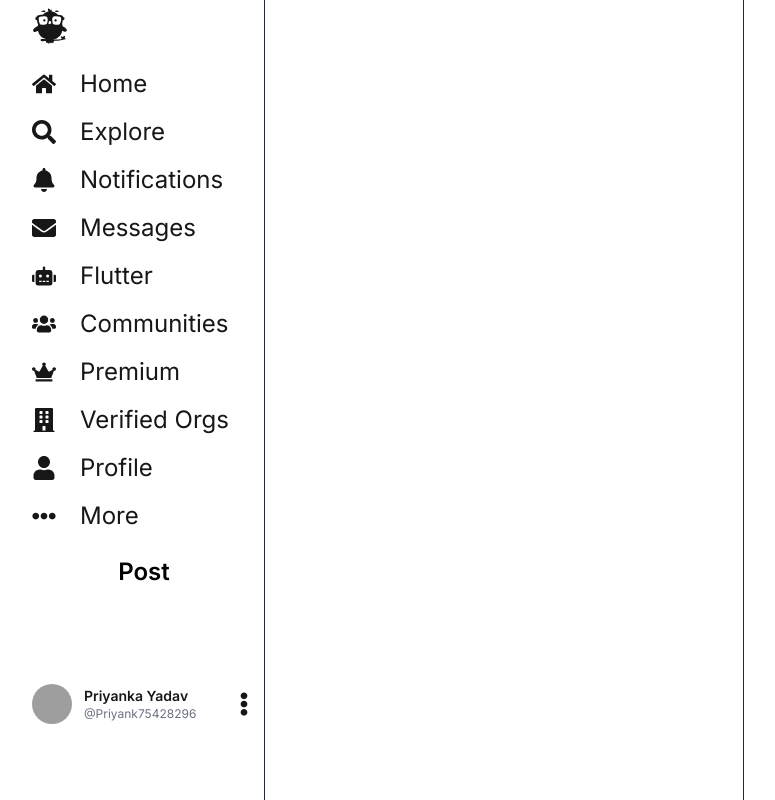
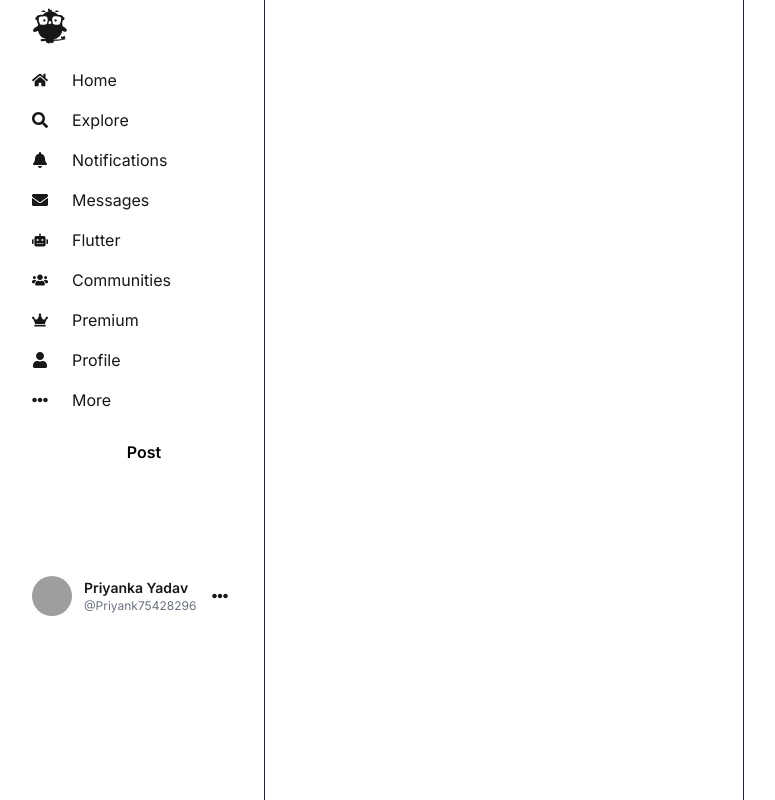
Before and after one commit to piyanka/Tweetopia-A-Twitter-Clone, a Next.js app: page / in a window 1280 px wide. Shown: the whole page, without its empty margins (136-911 px from the left). Built offline with nearby package versions, Linux system fonts and the light colour scheme; grey boxes are pictures that could not be loaded.

Commit message:
Build FeedCard

```diff
--- a/app/page.tsx
+++ b/app/page.tsx
@@ -1,6 +1,6 @@
 import React from "react";
 import Image from "next/image";
-import { FaBell, FaEarlybirds, FaHome, FaSearch, FaRobot, FaEnvelope, FaUsers, FaUser, FaCrown, FaBuilding, FaEllipsisH, FaEllipsisV } from "react-icons/fa";
+import { FaBell, FaEarlybirds, FaHome, FaSearch, FaRobot, FaEnvelope, FaUsers, FaUser, FaCrown, FaBuilding, FaEllipsisH} from "react-icons/fa";
 // import {GoHomeFill } from "react-icons/go";
 // import {IoSearchOutline, IoNotifications, IoPeopleSharp, IoPerson} from "react-icons/io5";
 // import {TiMessages} from "react-icons/ti";
@@ -9,14 +9,15 @@ import { FaBell, FaEarlybirds, FaHome, FaSearch, FaRobot, FaEnvelope, FaUsers, F
 // import {CgOrganisation, CgMoreO} from "react-icons/cg";
 // import {BsPostcardFill} from "react-icons/bs";
 import { Inter } from "next/font/google";
+import FeedCard from "@/components/FeedCard";
 // import { FaEllipsis } from "react-icons/fa6";
 const inter = Inter({ subsets: ["latin"] });
+
 interface TweetopiaSidebarButton {
   title: string;
   icon: React.ReactNode;
 
 }
-
 
 const sidebarMenuItems: TweetopiaSidebarButton[] = [
   {
@@ -47,10 +48,10 @@ const sidebarMenuItems: TweetopiaSidebarButton[] = [
     title: "Premium",
     icon: <FaCrown />
   },
-  {
-    title: "Verified Orgs",
-    icon: <FaBuilding />
-  },
+  // {
+  //   title: "Verified Orgs",
+  //   icon: <FaBuilding />
+  // },
   {
     title: "Profile",
     icon: <FaUser />
@@ -59,15 +60,6 @@ const sidebarMenuItems: TweetopiaSidebarButton[] = [
     title: "More",
     icon: <FaEllipsisH />
   },
-
-
-
-
-
-
-
-
-
 
 ]
 
@@ -80,7 +72,7 @@ export default function Home() {
             <FaEarlybirds />
           </div>
 
-          <div className="mt-2 text-2xl ">
+          <div className="mt-2 text-1xl pr-4">
             <ul>
               {sidebarMenuItems.map((item) => (
                 <li className="flex justify-start  w-fit items-center gap-6 rounded-full hover:bg-gray-800 p-2 cursor-pointer transition-all" key={item.title}>
@@ -92,26 +84,26 @@ export default function Home() {
               ))}
 
             </ul>
-            <button className="bg-white text-black font-semibold py-2 px-4  w-60 rounded-full  hover:bg-gray-100 border-gray-300 mt-2">Post</button>
+            <div className="mt-3">
+              <button className="bg-white text-black font-semibold py-2 px-4  w-60 rounded-full  hover:bg-gray-100 border-gray-300">Post</button>
+            </div>
 
-            <div className="flex w-61 items-center justify-between p-2 rounded-full hover:bg-gray-800 cursor-pointer transition-all mt-20">
-              {/* Profile Picture */}
+            <div className="flex w-full items-center justify-between p-2 rounded-full hover:bg-gray-800 cursor-pointer transition-all mt-24">
+
               <div className="flex items-center gap-3">
                 <img
-                  src="https://images.pexels.com/photos/3792581/pexels-photo-3792581.jpeg?auto=compress&cs=tinysrgb&w=1260&h=750&dpr=1" // Replace with the user's profile picture URL
+                  src="https://images.pexels.com/photos/3792581/pexels-photo-3792581.jpeg?auto=compress&cs=tinysrgb&w=1260&h=750&dpr=1"
                   alt="Profile"
                   className="w-10 h-10 rounded-full"
                 />
                 <div className="hidden md:block">
-                  {/* Username */}
                   <p className="font-semibold text-sm">Priyanka Yadav</p>
-                  {/* Handle */}
                   <p className="text-gray-500 text-xs">@Priyank75428296</p>
                 </div>
               </div>
 
-              {/* More Options */}
-              <FaEllipsisV className="ml-2" />
+
+              <FaEllipsisH className="ml-2 mr-3" />
 
             </div>
 
@@ -120,7 +112,9 @@ export default function Home() {
 
 
         </div>
-        <div className="col-span-6 border-r-[0.2px] border-l-[0.2px] border-gray-800"></div>
+        <div className="col-span-6 border-r-[0.2px] border-l-[0.2px] border-gray-800">
+          <FeedCard/>
+        </div>
         <div className="col-span-3 "></div>
       </div>
     </div>
--- /dev/null
+++ b/components/FeedCard/index.tsx
@@ -0,0 +1,7 @@
+import React from "react"
+
+const FeedCard : React.FC = () => {
+    return <div></div>
+}
+
+export default FeedCard;
```
